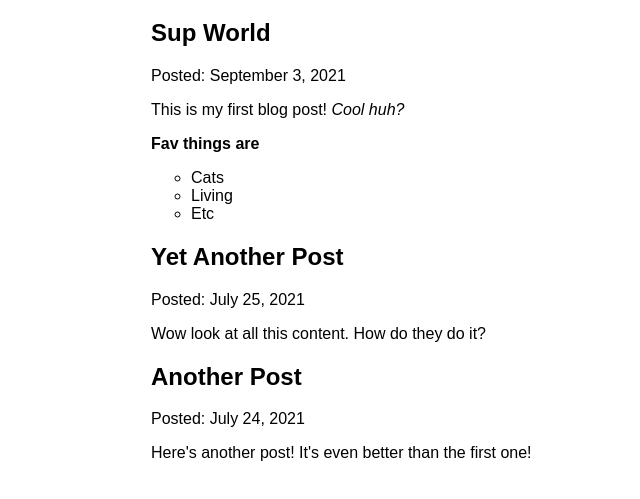
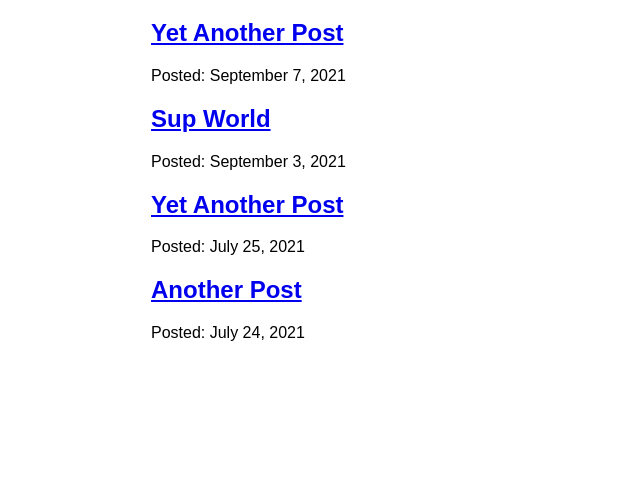
Before and after one commit to GrantCloyd/gatsbywalkthrough, a Gatsby site: page /blog in a window 1280 px wide. Shown: the part 157-656 px from the top of the page, without its empty margins (279-919 px from the left). Built offline with nearby package versions, Linux system fonts and the light colour scheme; Gatsby itself is replaced by a stand-in of ours.

Commit message:
Through part 6 of the gatsby walkthrough

```diff
--- /dev/null
+++ b/blog/post4.mdx
@@ -0,0 +1,6 @@
+---
+title: "Yet Another Post"
+date: "2021-09-07"
+---
+
+\*Dancing in the wind is simply a metaphor for getting passed by.
--- a/src/components/layout.js
+++ b/src/components/layout.js
@@ -11,6 +11,11 @@
 const Layout = ({ pageTitle, children }) => {
    const data = useStaticQuery(graphql`
       query {
+         allMdx(sort: { order: DESC, fields: frontmatter___date }) {
+            nodes {
+               slug
+            }
+         }
          site {
             siteMetadata {
                title
--- a/src/pages/about.js
+++ b/src/pages/about.js
@@ -1,7 +1,7 @@
 // Step 1: Import React
 import * as React from "react"
 import Layout from "../components/layout"
-import { Link } from "gatsby"
+
 // Step 2: Define your component
 const AboutPage = () => {
    return (
--- a/src/pages/blog.js
+++ b/src/pages/blog/index.js
@@ -1,15 +1,16 @@
 import * as React from "react"
-import Layout from "../components/layout"
-import { MDXRenderer } from "gatsby-plugin-mdx"
-import { graphql } from "gatsby"
+import Layout from "../../components/layout"
+
+import { graphql, Link } from "gatsby"
 
 const BlogPage = ({ data }) => {
    const blogNameDisplay = data.allMdx.nodes.map(n => (
       <article key={n.id}>
          {" "}
-         <h2> {n.frontmatter.title} </h2>
+         <h2>
+            <Link to={`/blog/${n.slug}`}> {n.frontmatter.title}</Link>
+         </h2>
          <p> Posted: {n.frontmatter.date}</p>
-         {<MDXRenderer>{n.body}</MDXRenderer>}
       </article>
    ))
    console.log(data)
@@ -30,7 +31,7 @@
                title
             }
             id
-            body
+            slug
          }
       }
    }
```
Also changed, not shown: src/pages/blog/{mdx.slug}.js (added, +27 -0 lines).
